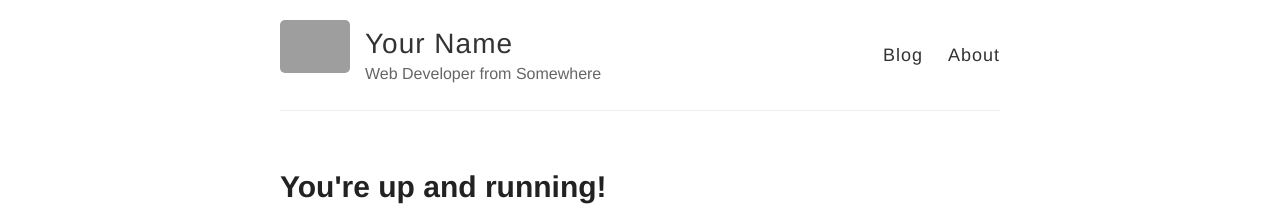
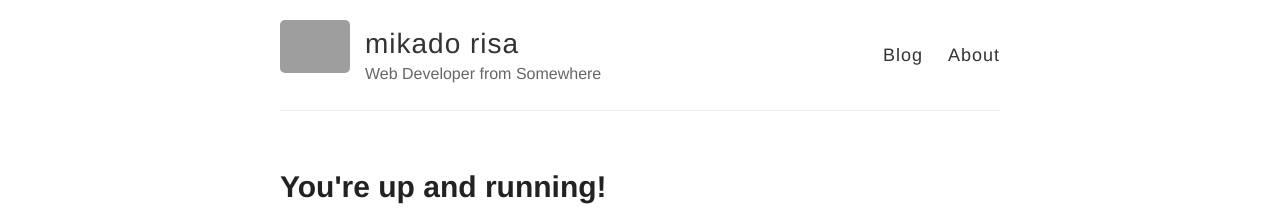
Before and after one commit to g1527066/2016web2-5, a Jekyll site: the page built from index.html, in a window 1280 px wide. Shown: the top 222 px of the page. Built offline with Jekyll 4.4.1, drawn with Linux system fonts in a browser that asks for light colours; grey boxes are pictures that could not be loaded.

Commit message:
Update _config.yml

```diff
--- a/_config.yml
+++ b/_config.yml
@@ -3,7 +3,7 @@
 #
 
 # Name of your site (displayed in the header)
-name: Your Name
+name: mikado risa
 
 # Short bio or description (displayed in the header)
 description: Web Developer from Somewhere
```
